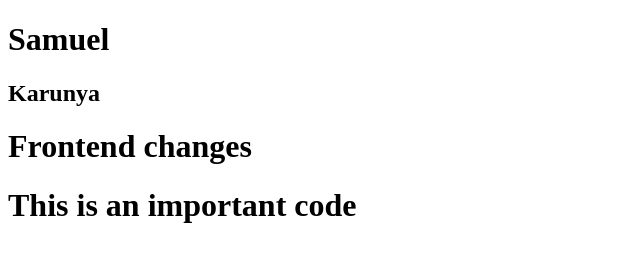
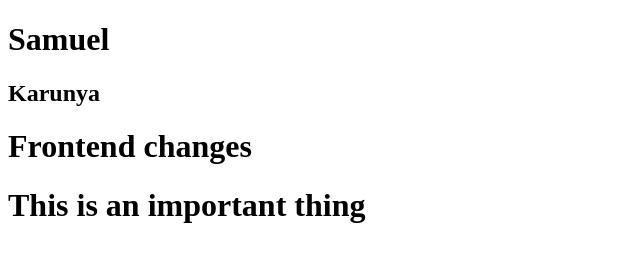
Before and after one commit to SamuelM997/samplerepo, a plain HTML site: page index.html in a window 1280 px wide. Shown: the full height of the page, 0-640 px from the left. Drawn offline with Linux system fonts and the light colour scheme.

Commit message:
feat:important

```diff
--- a/index.html
+++ b/index.html
@@ -9,6 +9,6 @@
     <h1>Samuel</h1>
     <h2>Karunya </h2>
     <h1>Frontend changes</h1>
-    <h1>This is an important code</h1>
+    <h1>This is an important thing</h1>
 </body>
 </html>
```
